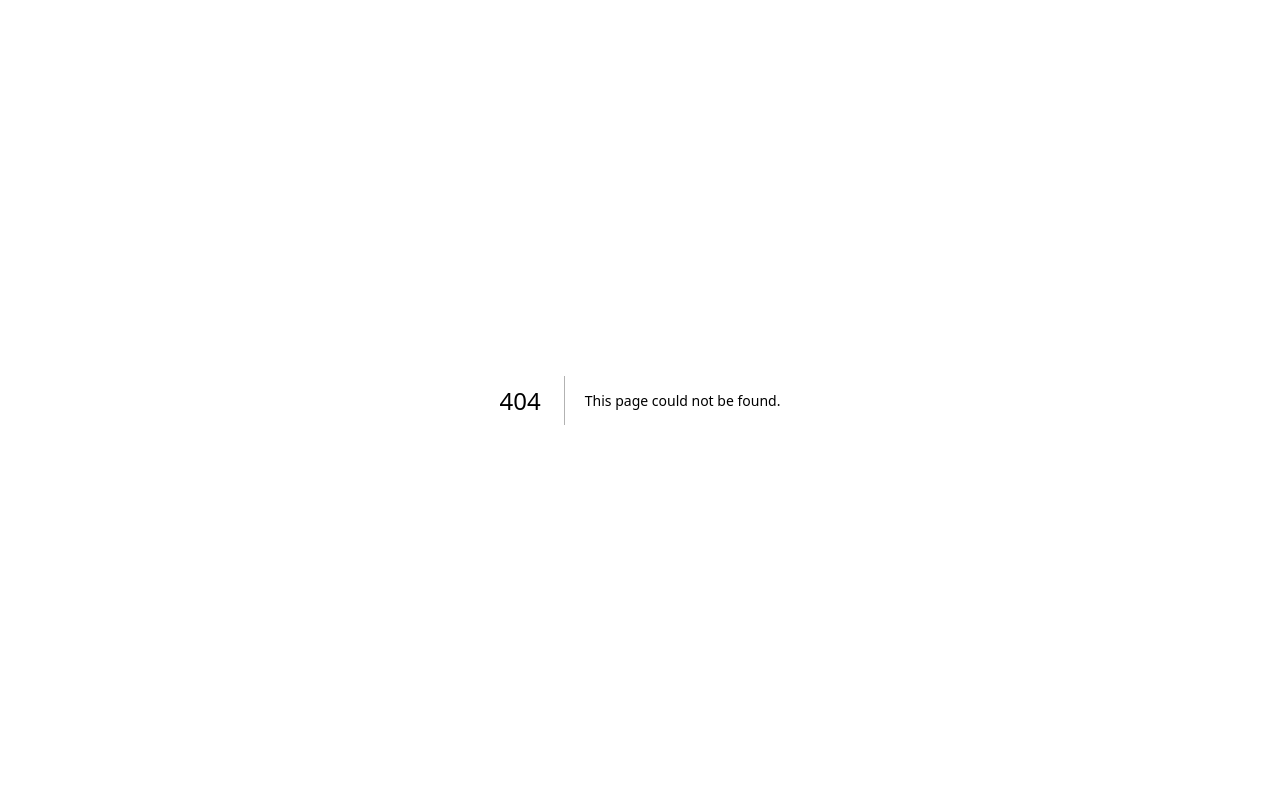
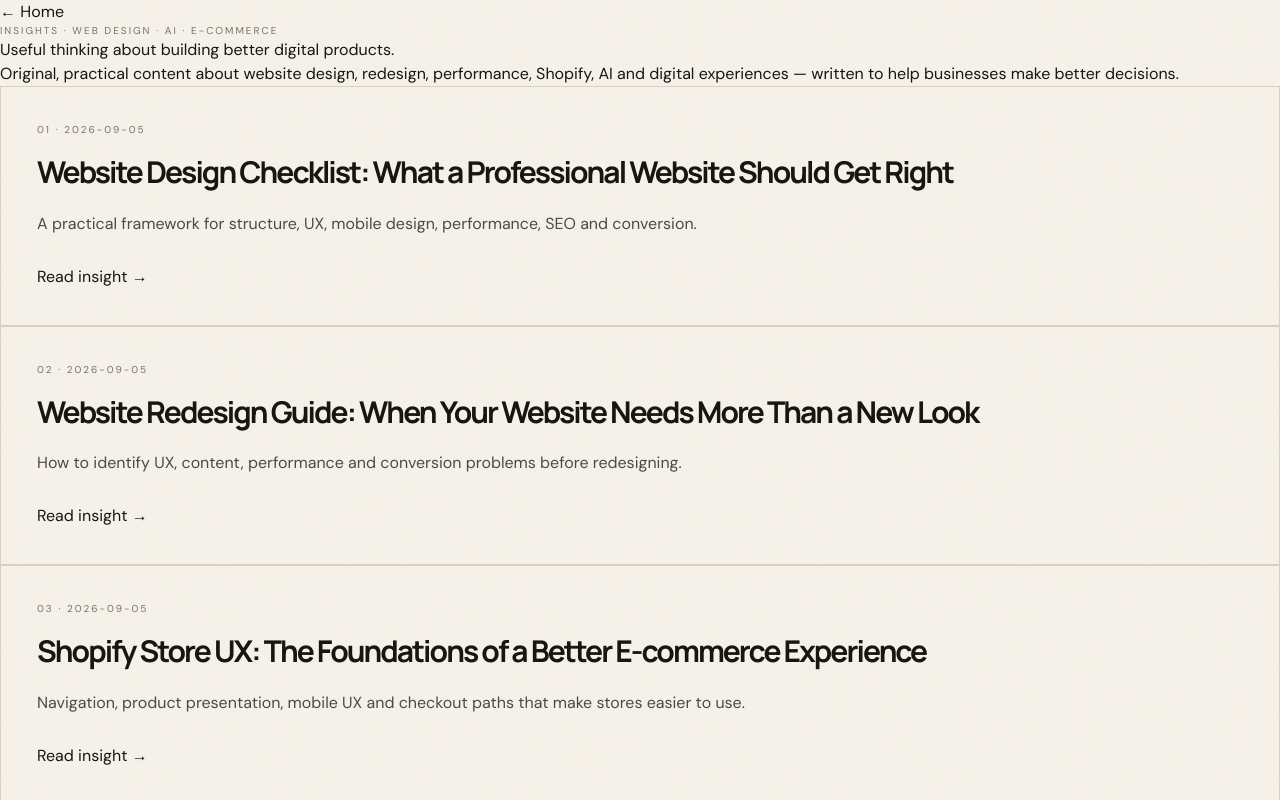
Before and after one commit to AhmedMohy99/ahmed-mohy-portfolio, a Next.js app: page /insights in a window 1280 px wide. Before the commit this address had no page. Shown: the top 800 px of the page. Built offline with nearby package versions, Linux system fonts and the light colour scheme; a web font is replaced by a local one.

Commit message:
feat: add SEO insights hub

```diff
--- /dev/null
+++ b/app/insights/page.tsx
@@ -0,0 +1,27 @@
+import type { Metadata } from 'next';
+import Link from 'next/link';
+
+export const metadata: Metadata = {
+  title: 'Web Design & Digital Growth Insights',
+  description: 'Practical insights from Ahmed Mohy Eldin Abdrabbo about website design, website redesign, Shopify, AI web development, UI/UX, performance and e-commerce.',
+  alternates: { canonical: '/insights' },
+};
+
+const articles = [
+  { slug: 'website-design-checklist', title: 'Website Design Checklist: What a Professional Website Should Get Right', text: 'A practical framework for structure, UX, mobile design, performance, SEO and conversion.', date: '2026-09-05' },
+  { slug: 'website-redesign-guide', title: 'Website Redesign Guide: When Your Website Needs More Than a New Look', text: 'How to identify UX, content, performance and conversion problems before redesigning.', date: '2026-09-05' },
+  { slug: 'shopify-store-ux', title: 'Shopify Store UX: The Foundations of a Better E-commerce Experience', text: 'Navigation, product presentation, mobile UX and checkout paths that make stores easier to use.', date: '2026-09-05' },
+  { slug: 'ai-web-development', title: 'AI Web Development: Where AI Actually Adds Value to a Website', text: 'A practical look at assistants, automation, retrieval and intelligent product experiences.', date: '2026-09-05' },
+];
+
+export default function InsightsPage() {
+  return <main className="grain page-shell">
+    <Link className="back-link" href="/">← Home</Link>
+    <p className="eyebrow">INSIGHTS · WEB DESIGN · AI · E-COMMERCE</p>
+    <h1>Useful thinking about building better digital products.</h1>
+    <p className="lead">Original, practical content about website design, redesign, performance, Shopify, AI and digital experiences — written to help businesses make better decisions.</p>
+    <section className="simple-grid" aria-label="Insights">
+      {articles.map((article, index) => <article key={article.slug} className="border border-[var(--line)] p-7 md:p-9"><p className="eyebrow">0{index + 1} · {article.date}</p><h2 className="display mt-4 text-3xl leading-tight">{article.title}</h2><p className="mt-5 leading-relaxed text-[var(--ink-soft)]">{article.text}</p><Link className="back-link mt-7 inline-flex" href={`/insights/${article.slug}`}>Read insight →</Link></article>)}
+    </section>
+  </main>;
+}
```
